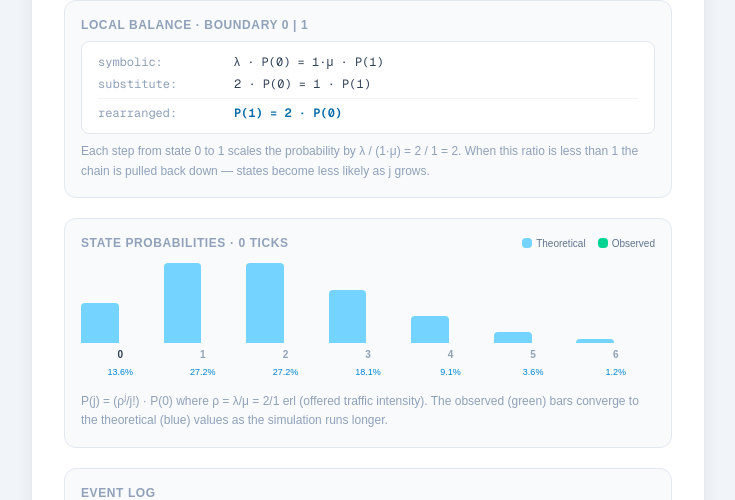
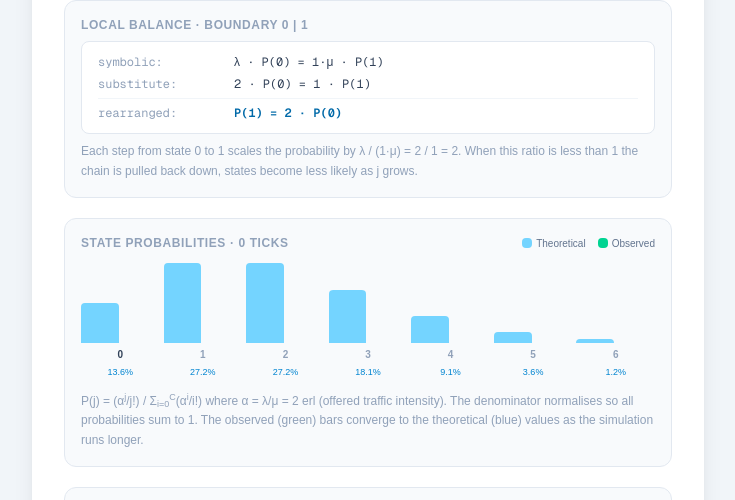
Before and after one commit to marias-world/teletraffic-models-ui, a Next.js app: page /theory/markov-chains in a window 1280 px wide. Shown: the part 1908-2408 px from the top of the page, without its empty margins (272-1007 px from the left). Built offline with nearby package versions, Linux system fonts and the light colour scheme.

Commit message:
chore: minor improvemets

```diff
--- a/src/app/theory/markov-chains/BirthDeathAnimation.tsx
+++ b/src/app/theory/markov-chains/BirthDeathAnimation.tsx
@@ -261,7 +261,7 @@ export default function BirthDeathAnimation({
             <p className="text-xs text-slate-400 leading-relaxed">
               {atCap
                 ? `At capacity j = C = ${CAPACITY} arrivals are blocked. P(${hi}) = ${ratio} · P(${lo}) shows how the top state relates to the one below.`
-                : `Each step from state ${lo} to ${hi} scales the probability by λ / (${hi}·μ) = ${LAMBDA} / ${depRate} = ${ratio}. When this ratio is less than 1 the chain is pulled back down — states become less likely as j grows.`}
+                : `Each step from state ${lo} to ${hi} scales the probability by λ / (${hi}·μ) = ${LAMBDA} / ${depRate} = ${ratio}. When this ratio is less than 1 the chain is pulled back down, states become less likely as j grows.`}
             </p>
           </div>
         );
@@ -321,9 +321,10 @@ export default function BirthDeathAnimation({
         </div>
 
         <p className="text-xs text-slate-400 leading-relaxed">
-          P(j) = (ρ<sup>j</sup>/j!) · P(0) where ρ = λ/μ = {LAMBDA}/{MU} erl
-          (offered traffic intensity). The observed (green) bars converge to
-          the theoretical (blue) values as the simulation runs longer.
+          P(j) = (α<sup>j</sup>/j!) / Σ<sub>i=0</sub><sup>C</sup>(α<sup>i</sup>/i!)
+          {" "}where α = λ/μ = {LAMBDA / MU} erl (offered traffic intensity).
+          The denominator normalises so all probabilities sum to 1.
+          The observed (green) bars converge to the theoretical (blue) values as the simulation runs longer.
         </p>
       </div>
 
--- a/src/app/theory/markov-chains/page.tsx
+++ b/src/app/theory/markov-chains/page.tsx
@@ -145,13 +145,13 @@ export default function MarkovChainsPage() {
                 weights, and after normalisation:
               </p>
               <div className="bg-white border border-slate-200 rounded-lg px-4 py-3 space-y-1">
-                <BlockMath math="P(j) = \frac{\rho^{\,j}}{j!}\,P(0) \qquad \rho = \frac{\lambda}{\mu}" />
+                <BlockMath math="P(j) = \frac{\alpha^{\,j}}{j!}\,P(0) \qquad \alpha = \frac{\lambda}{\mu}" />
                 <p className="text-xs text-slate-500">
                   This is the Erlang-B formula for a single service class.
                   The local balance equation{" "}
                   <InlineMath math="\lambda P(j) = (j+1)\mu\,P(j+1)" />{" "}
                   rearranges to{" "}
-                  <InlineMath math="P(j+1) = \tfrac{\rho}{j+1}\,P(j)" />,
+                  <InlineMath math="P(j+1) = \tfrac{\alpha}{j+1}\,P(j)" />,
                   which iterated from <InlineMath math="P(0)" /> gives the
                   result above.
                 </p>
```
